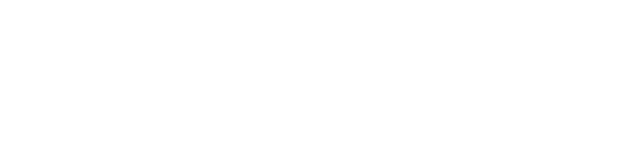
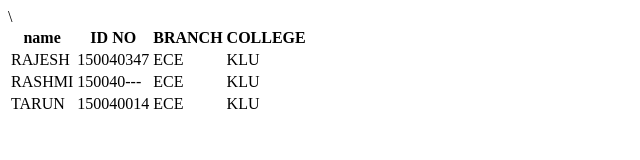
Before and after one commit to rajeshkandregula/kandregula.github.io, a plain HTML site: page resume.html in a window 1280 px wide. Shown: the whole page, without its empty margins (0-640 px from the left). Drawn offline with Linux system fonts and the light colour scheme.

Commit message:
Update resume.html

```diff
--- a/resume.html
+++ b/resume.html
@@ -1,3 +1,29 @@
 <!DOCTYPE html>
 <html>
 <body>
+<table>
+  <tr>
+    <th>name</th>
+    <th>ID NO</th>
+    <th>BRANCH</th>
+    <th>COLLEGE</th>
+  </tr>
+  <tr>
+    <td>RAJESH</td>
+    <td>150040347</td>
+    <td>ECE</td>
+    <td>KLU</td>
+    </tr>
+  <tr>
+    <td>RASHMI</td>
+    <td>150040---</td>
+    <td>ECE</td>\
+    <td>KLU</td>
+    </tr>
+  <tr>
+    <td>TARUN</td>
+    <td>150040014</td>
+    <td>ECE</td>
+    <td>KLU</td>
+  </tr>
+  </table>
```
